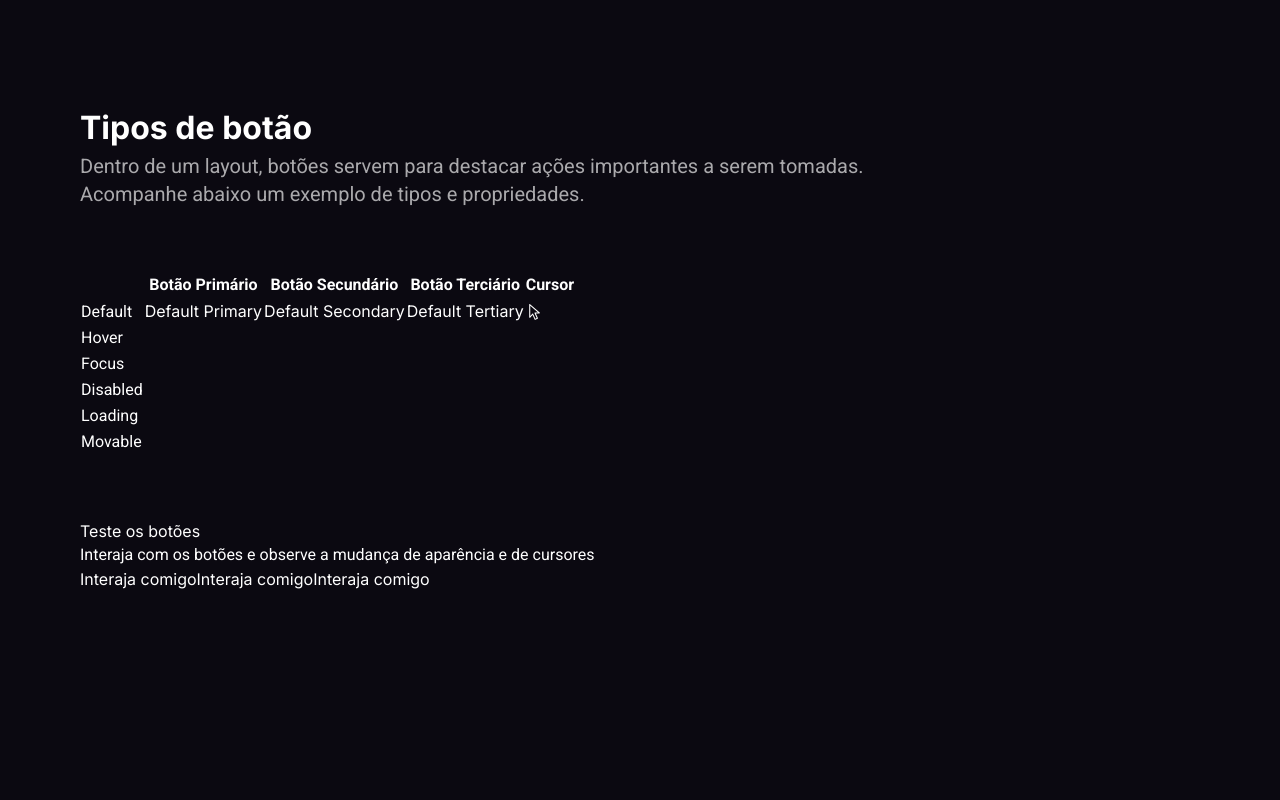
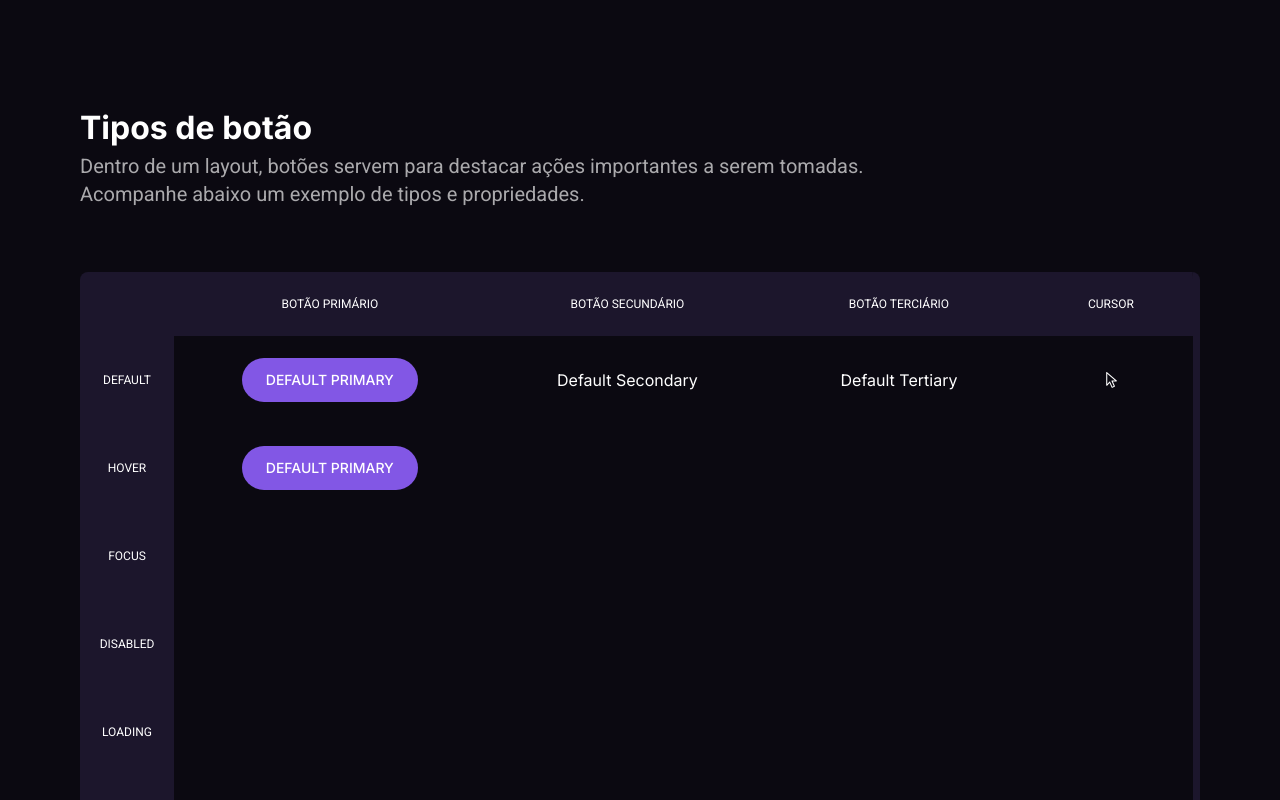
Before and after one commit to PabloXT14/boracodar-03, a React (Vite) app: page / in a window 1280 px wide. Shown: the top 800 px of the page. Built offline with nearby package versions, Linux system fonts and the light colour scheme.

Commit message:
style: add style to buttons-table

```diff
--- a/package.json
+++ b/package.json
@@ -30,6 +30,7 @@
     "eslint-plugin-react-refresh": "^0.4.6",
     "postcss": "^8.4.38",
     "prettier-plugin-tailwindcss": "^0.5.14",
+    "tailwind-merge": "^2.3.0",
     "tailwindcss": "^3.4.3",
     "typescript": "^5.2.2",
     "vite": "^5.2.0"
--- a/src/app.tsx
+++ b/src/app.tsx
@@ -1,5 +1,5 @@
 import { ButtonsDemo } from './components/buttons-demo'
-import { ButtonsTable } from './components/buttons-table'
+import { ButtonsTable } from './components/buttons-table/buttons-table'
 import { PageDescription } from './components/page-description'
 
 export function App() {
--- a/src/components/buttons-table.tsx
+++ /dev/null
@@ -1,76 +0,0 @@
-import { RxCursorArrow } from 'react-icons/rx'
-
-export const ButtonsTable = () => {
-  return (
-    <div>
-      <table>
-        <thead>
-          <tr>
-            <th></th>
-            <th>Botão Primário</th>
-            <th>Botão Secundário</th>
-            <th>Botão Terciário</th>
-            <th>Cursor</th>
-          </tr>
-        </thead>
-        <tbody>
-          <tr>
-            <td>Default</td>
-            <td>
-              <button>Default Primary</button>
-            </td>
-            <td>
-              <button>Default Secondary</button>
-            </td>
-            <td>
-              <button>Default Tertiary</button>
-            </td>
-            <td>
-              <RxCursorArrow />
-            </td>
-          </tr>
-
-          <tr>
-            <td>Hover</td>
-            <td></td>
-            <td></td>
-            <td></td>
-            <td></td>
-          </tr>
-
-          <tr>
-            <td>Focus</td>
-            <td></td>
-            <td></td>
-            <td></td>
-            <td></td>
-          </tr>
-
-          <tr>
-            <td>Disabled</td>
-            <td></td>
-            <td></td>
-            <td></td>
-            <td></td>
-          </tr>
-
-          <tr>
-            <td>Loading</td>
-            <td></td>
-            <td></td>
-            <td></td>
-            <td></td>
-          </tr>
-
-          <tr>
-            <td>Movable</td>
-            <td></td>
-            <td></td>
-            <td></td>
-            <td></td>
-          </tr>
-        </tbody>
-      </table>
-    </div>
-  )
-}
--- /dev/null
+++ b/src/components/buttons-table/buttons-table.tsx
@@ -0,0 +1,86 @@
+import { RxCursorArrow } from 'react-icons/rx'
+import { TableHeader } from './table-header'
+import { TableCellLeft } from './table-cell-left'
+import { TableRow } from './table-row'
+import { TableCell } from './table-cell'
+
+export const ButtonsTable = () => {
+  return (
+    <div className="overflow-hidden rounded-lg border-b-[6px] border-r-[7px] border-b-violet-900 border-r-violet-900">
+      <table className="w-full">
+        <thead>
+          <tr>
+            <TableHeader className="w-[94px]"></TableHeader>
+            <TableHeader>Botão Primário</TableHeader>
+            <TableHeader>Botão Secundário</TableHeader>
+            <TableHeader>Botão Terciário</TableHeader>
+            <TableHeader>Cursor</TableHeader>
+          </tr>
+        </thead>
+        <tbody>
+          <TableRow>
+            <TableCellLeft>Default</TableCellLeft>
+            <TableCell>
+              <button className="rounded-full bg-violet-500 px-6 py-3 text-sm font-medium uppercase">
+                Default Primary
+              </button>
+            </TableCell>
+            <TableCell>
+              <button>Default Secondary</button>
+            </TableCell>
+            <TableCell>
+              <button>Default Tertiary</button>
+            </TableCell>
+            <TableCell>
+              <RxCursorArrow className="mx-auto" />
+            </TableCell>
+          </TableRow>
+
+          <TableRow>
+            <TableCellLeft>Hover</TableCellLeft>
+            <TableCell>
+              <button className="rounded-full bg-violet-500 px-6 py-3 text-sm font-medium uppercase">
+                Default Primary
+              </button>
+            </TableCell>
+            <TableCell></TableCell>
+            <TableCell></TableCell>
+            <TableCell></TableCell>
+          </TableRow>
+
+          <TableRow>
+            <TableCellLeft>Focus</TableCellLeft>
+            <TableCell></TableCell>
+            <TableCell></TableCell>
+            <TableCell></TableCell>
+            <TableCell></TableCell>
+          </TableRow>
+
+          <TableRow>
+            <TableCellLeft>Disabled</TableCellLeft>
+            <TableCell></TableCell>
+            <TableCell></TableCell>
+            <TableCell></TableCell>
+            <TableCell></TableCell>
+          </TableRow>
+
+          <TableRow>
+            <TableCellLeft>Loading</TableCellLeft>
+            <TableCell></TableCell>
+            <TableCell></TableCell>
+            <TableCell></TableCell>
+            <TableCell></TableCell>
+          </TableRow>
+
+          <TableRow>
+            <TableCellLeft>Movable</TableCellLeft>
+            <TableCell></TableCell>
+            <TableCell></TableCell>
+            <TableCell></TableCell>
+            <TableCell></TableCell>
+          </TableRow>
+        </tbody>
+      </table>
+    </div>
+  )
+}
--- /dev/null
+++ b/src/components/buttons-table/table-cell-left.tsx
@@ -0,0 +1,16 @@
+import { ComponentProps } from 'react'
+import { twMerge } from 'tailwind-merge'
+
+type TableCellLeftProps = ComponentProps<'td'>
+
+export const TableCellLeft = ({ className, ...props }: TableCellLeftProps) => {
+  return (
+    <td
+      className={twMerge(
+        'bg-violet-900 px-2.5 py-9 text-center text-xs font-normal uppercase',
+        className,
+      )}
+      {...props}
+    />
+  )
+}
--- /dev/null
+++ b/src/components/buttons-table/table-cell.tsx
@@ -0,0 +1,8 @@
+import { ComponentProps } from 'react'
+import { twMerge } from 'tailwind-merge'
+
+type TableCellProps = ComponentProps<'td'>
+
+export const TableCell = ({ className, ...props }: TableCellProps) => {
+  return <td className={twMerge('text-center', className)} {...props} />
+}
--- /dev/null
+++ b/src/components/buttons-table/table-header.tsx
@@ -0,0 +1,16 @@
+import { ComponentProps } from 'react'
+import { twMerge } from 'tailwind-merge'
+
+type TableHeaderProps = ComponentProps<'th'>
+
+export const TableHeader = ({ className, ...props }: TableHeaderProps) => {
+  return (
+    <th
+      className={twMerge(
+        'bg-violet-900 p-6 text-center text-xs font-normal uppercase',
+        className,
+      )}
+      {...props}
+    />
+  )
+}
--- /dev/null
+++ b/src/components/buttons-table/table-row.tsx
@@ -0,0 +1,8 @@
+import { ComponentProps } from 'react'
+import { twMerge } from 'tailwind-merge'
+
+type TableRowProps = ComponentProps<'tr'>
+
+export const TableRow = ({ className, ...props }: TableRowProps) => {
+  return <tr className={twMerge('', className)} {...props} />
+}
```
Also changed, not shown: 1 other file (tests, documents, lock files or other folders).
